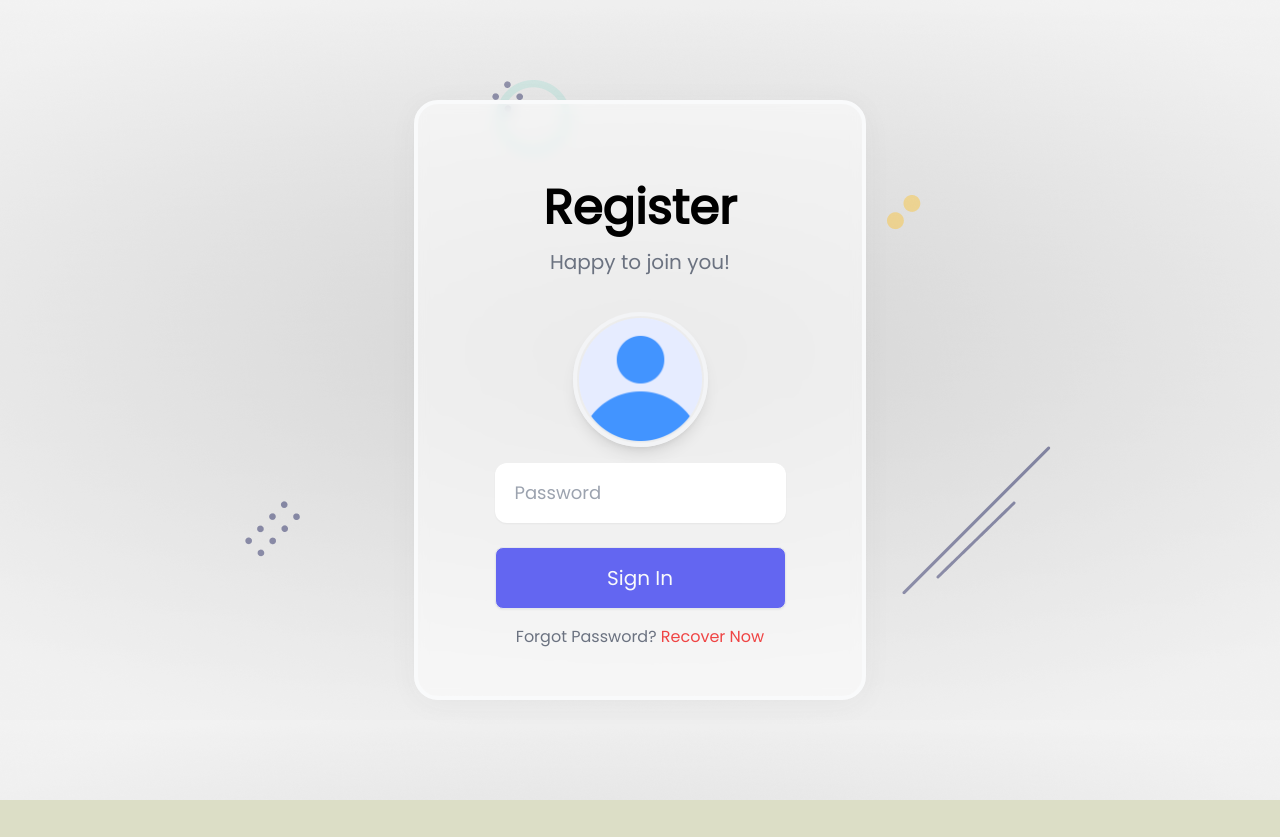
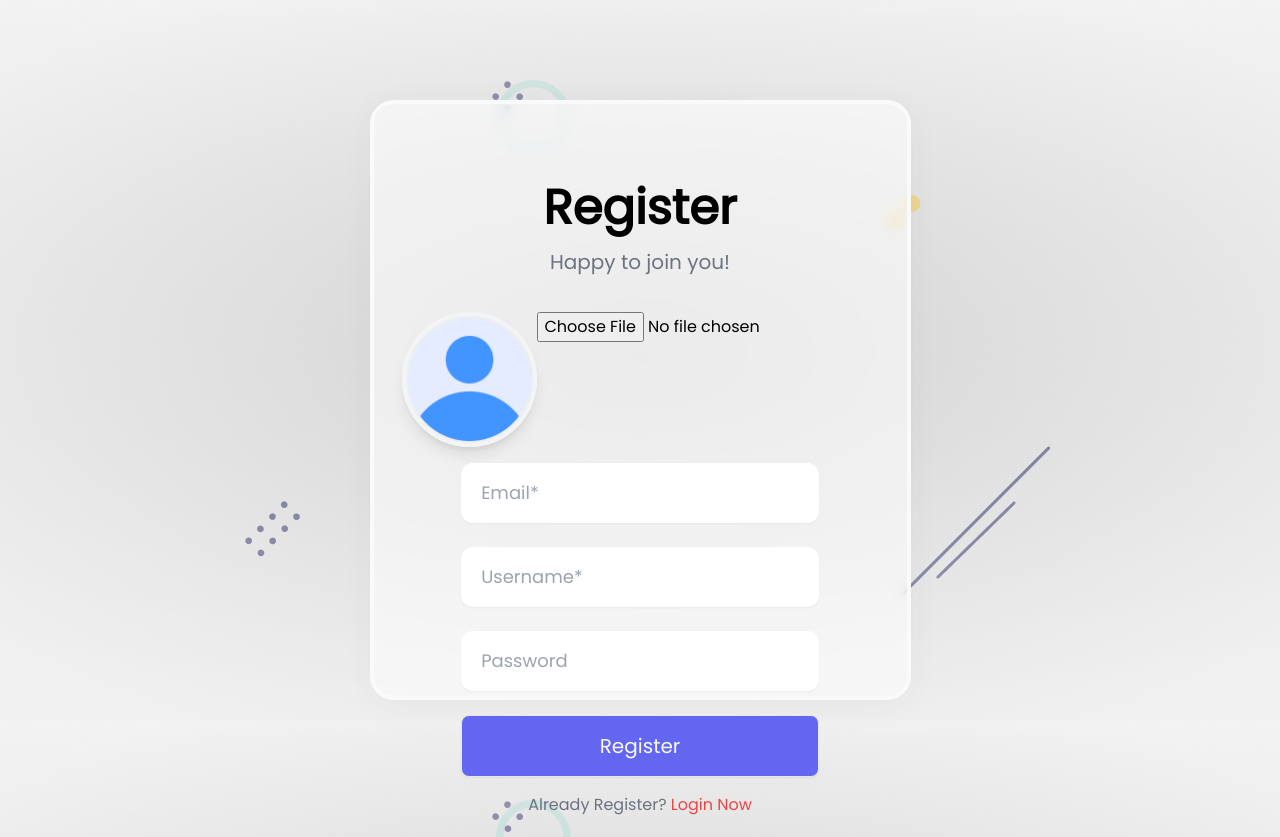
Before and after one commit to IbroTao/LoginApp, a React (Create React App) app in the folder client/: page /register in a window 1280 px wide. Before the commit the page ends 800 px from the top, so only its background shows below. Built offline with nearby package versions, Linux system fonts and the light colour scheme.

Commit message:
New: resetPassword route verified and validated

```diff
--- a/client/src/components/Register.js
+++ b/client/src/components/Register.js
@@ -40,16 +40,22 @@ export default function Password() {
 
                     <form className="py-1" onSubmit={formik.handleSubmit}>
                         <div className="profile flex justify-center py-4">
-                            <img src={avatar} className={styles.profile_img} alt="avatar"></img>
+                            <label htmlFor="">
+                                <img src={avatar} className={styles.profile_img} alt="avatar"></img>
+                            </label>
+
+                            <input type="file" id="profile" name="profile"/>
                         </div>
 
                         <div className="textbox flex flex-col items-center gap-6 ">
+                            <input {...formik.getFieldProps('email')} className={styles.textbox} type="text" placeholder="Email*"/>
+                            <input {...formik.getFieldProps('username')} className={styles.textbox} type="text" placeholder="Username*"/>
                             <input {...formik.getFieldProps('password')} className={styles.textbox} type="text" placeholder="Password"/>
-                            <button className={styles.btn} type="submit">Sign In</button>
+                            <button className={styles.btn} type="submit">Register</button>
                         </div>
 
                         <div className="text-center py-4">
-                            <span className="text-gray-500 ">Forgot Password? <Link className='text-red-500' to ="/recovery">Recover Now</Link></span>
+                            <span className="text-gray-500 ">Already Register? <Link className='text-red-500' to ="/">Login Now</Link></span>
                         </div>
 
                     </form>
```
